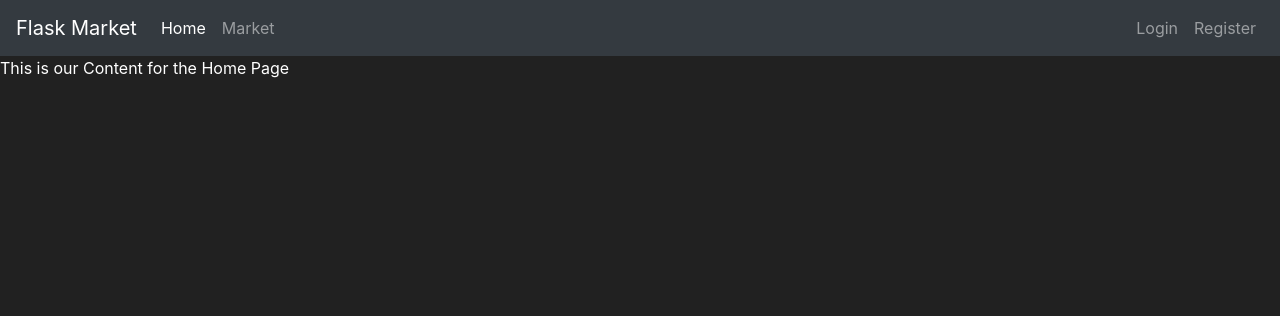
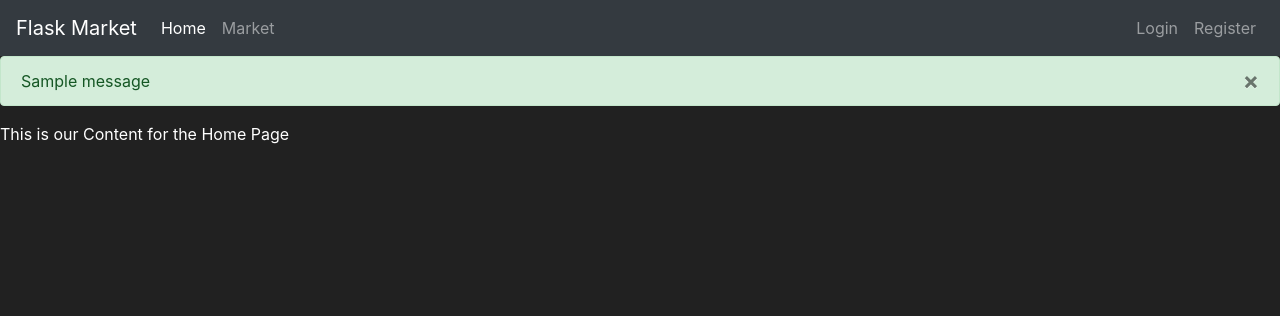
Before and after one commit to ViniciusFrancaDev/flask-market, a Flask app: page / in a window 1280 px wide. Shown: the top 316 px of the page. Run offline with Flask 2, Linux system fonts and the light colour scheme; one stand-in notice (Sample message) is shown; some libraries are stand-ins or nearby versions.

Commit message:
Creating style for message validations

```diff
--- a/market/templates/base.html
+++ b/market/templates/base.html
@@ -38,6 +38,18 @@
       </ul>
     </div>
   </nav>
+  {% with messages = get_flashed_messages(with_categories=true) %}
+    {% if messages %}
+      {% for category, message in messages %}
+        <div class="alert alert-{{ category }}">
+          <button type="button" class="m1-2 mb-1 close" data-dismiss="alert" aria-label="Close">
+            <span aria-hidden="true">&times;</span>
+          </button>
+          {{ message }}
+        </div>
+      {% endfor %}
+    {% endif %}
+  {% endwith %}
   {% block content %}
   {% endblock %}
 
```
